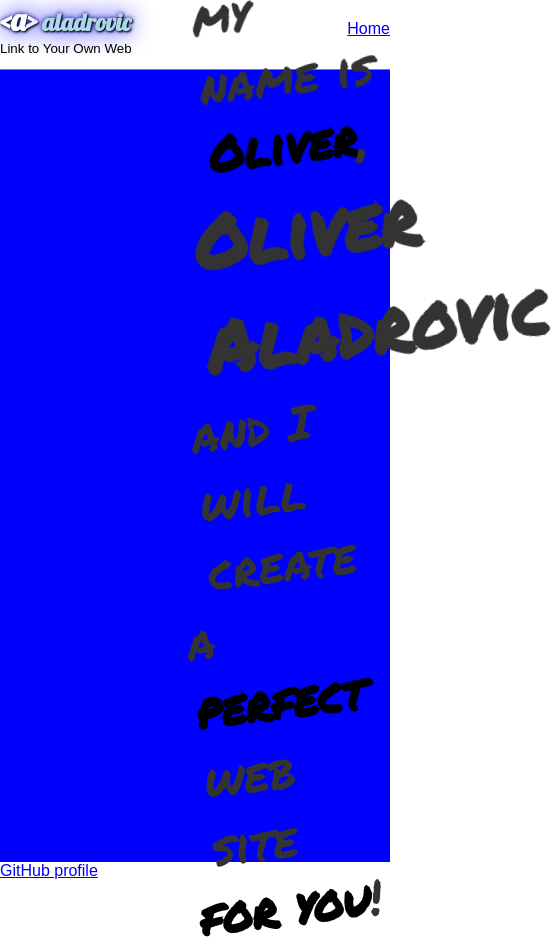
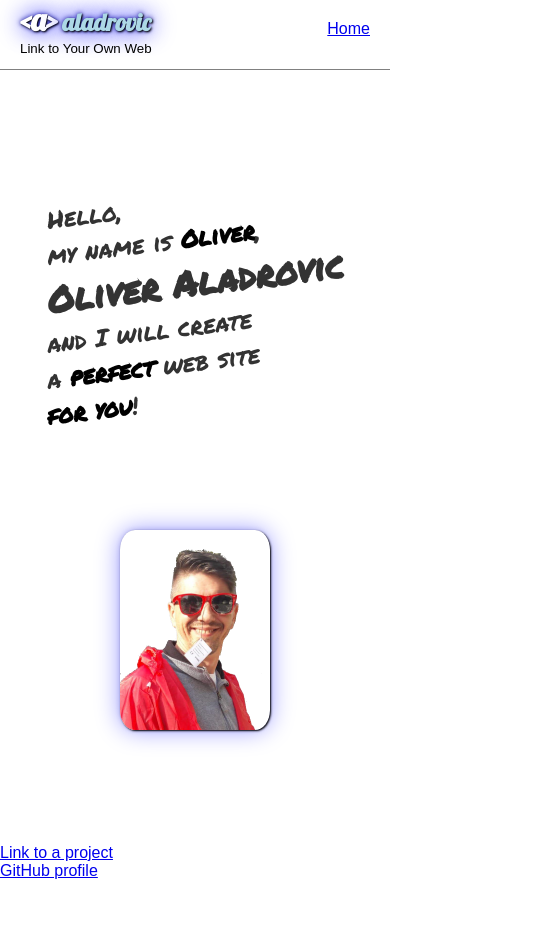
Before and after one commit to oliveraladrovic/personal-portfolio-webpage, a plain HTML site: page index.html in a window 390 px wide. Shown: the whole page, 553 px wide, since content can reach past the window. After the commit the page ends 880 px from the top, so only its background shows below. Drawn offline with Linux system fonts and the light colour scheme.

Commit message:
Welcome finnished

```diff
--- a/index.html
+++ b/index.html
@@ -23,8 +23,10 @@
       </div>
     </header>
     <!-- W E L C O M E   S E C T I O N -->
-    <section id="welcome-section" class="container">
-      <div id="main-left"></div>
+    <section id="welcome-section">
+      <div id="main-left">
+        <img src="./img/me.png" alt="Picture of myself" />
+      </div>
       <div id="main-right">
         <p>Hello,</p>
         <p>my name is <strong>Oliver</strong>,</p>
--- a/style.css
+++ b/style.css
@@ -8,6 +8,8 @@
 body {
   font-family: sans-serif;
 }
+
+/* H E A D E R */
 header {
   position: fixed;
   top: 0;
@@ -22,6 +24,7 @@ header {
   align-items: center;
   max-width: 1250px;
   margin: auto;
+  padding: 0 20px;
 }
 h2 {
   font-family: 'Lobster', cursive;
@@ -35,23 +38,33 @@ span {
 #logo a {
   text-decoration: none;
 }
+
+/* W E L C O M E   S E C T I O N */
 #welcome-section {
   height: 100vh;
+  max-width: 1250px;
+  margin: auto;
+  display: flex;
   justify-content: space-evenly;
+  align-items: center;
+  padding-top: 70px;
 }
 #main-left {
-  width: 50%;
-  padding: 1%;
+  padding: 0 20px;
 }
 #main-left img {
-  width: 100%;
+  box-shadow: 1px 1px 2px black, 0 0 25px rgba(0, 0, 255, 0.4),
+    0 0 5px rgba(0, 0, 139, 0.2);
+  border-radius: 10%;
+  width: 400px;
+  display: block;
+  margin: auto;
 }
 #main-right {
-  width: 50%;
-  padding: 1%;
   font-family: 'Permanent Marker', cursive;
-  font-size: 300%;
+  font-size: 48px;
   color: #333333;
+  padding: 0 20px;
 }
 #main-right p,
 #main-right h1 {
@@ -61,8 +74,35 @@ span {
   color: black;
 }
 
-@media (max-width: 600px) {
-  section {
-    background-color: blue;
+@media (max-width: 1093px) {
+  #main-right {
+    font-size: 40px;
   }
 }
+@media (max-width: 993px) {
+  #main-right {
+    font-size: 32px;
+  }
+}
+@media (max-width: 893px) {
+  #main-left img {
+    width: 300px;
+  }
+  #main-right {
+    font-size: 24px;
+  }
+}
+@media (max-width: 600px) {
+  #main-left img {
+    width: 200px;
+  }
+}
+@media (max-width: 500px) {
+  #welcome-section {
+    flex-direction: column-reverse;
+  }
+  #main-left img {
+    width: auto;
+    height: 200px;
+  }
+}
```
Also changed, not shown: img/me.png (added).
